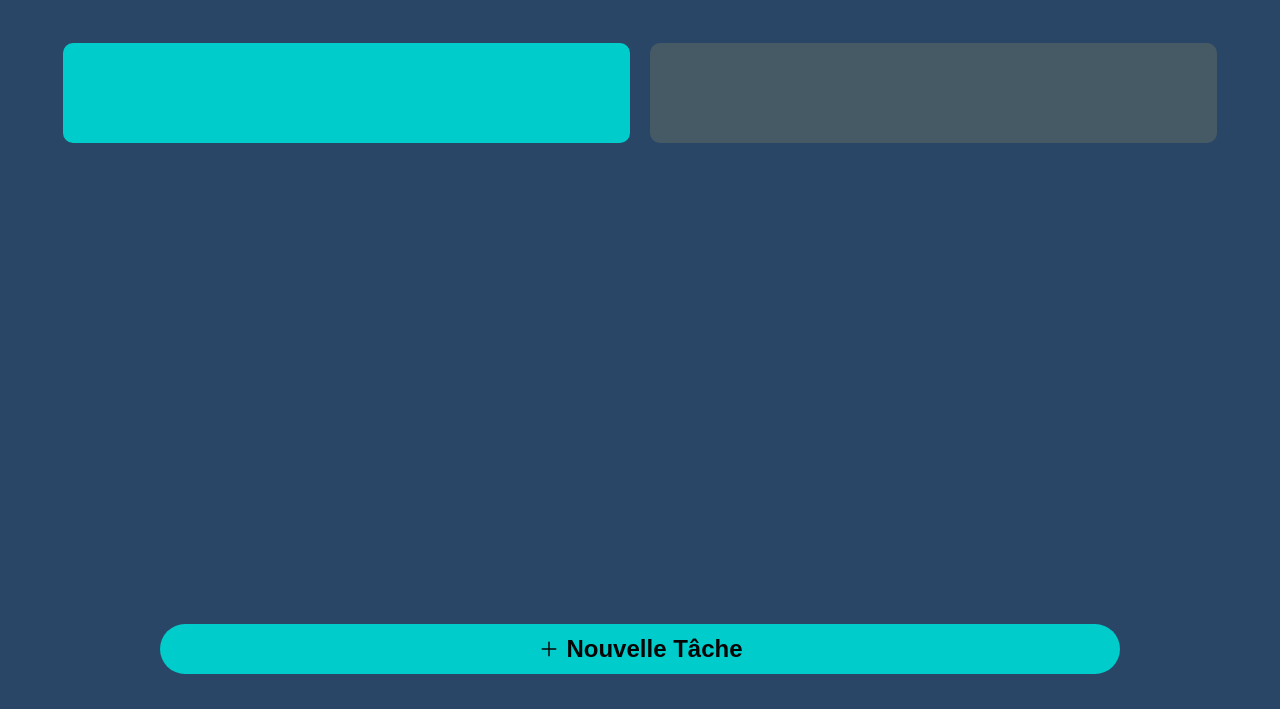
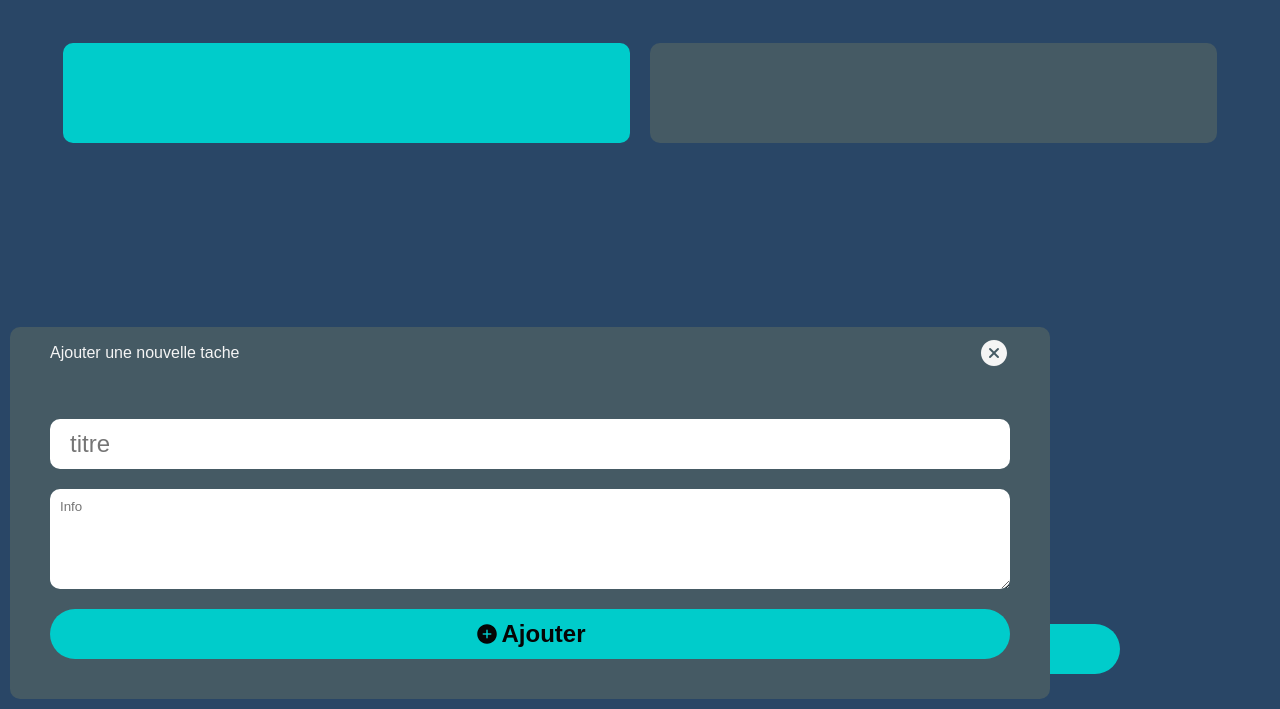
Before and after one commit to BlackJr-Git/Task-Manager, a plain HTML site: page index.html in a window 1280 px wide. Shown: the part 91-800 px from the top of the page. Drawn offline with nearby package versions, Linux system fonts and the light colour scheme; a web font is replaced by a local one.

Commit message:
add : quit addTask boutton

```diff
--- a/app.js
+++ b/app.js
@@ -6,19 +6,25 @@ const filterOption = document.querySelector(".filter-task");
 
 const nouvelleTache = document.getElementById("newtask");
 const inputForm = document.querySelector(".add-Task");
+const btnQuitAddTask = document.getElementById("quit-add-task");
 
 // LISTENERS
 taskButton.addEventListener("click", addTask);
+
 todoList.addEventListener("click", deleteCheck);
 // filterOption.addEventListener("input", filterTask);
 
 nouvelleTache.addEventListener("click", showInputTaskForm);
 
+btnQuitAddTask.addEventListener("click", function () {
+  inputForm.classList.add("display-none");
+});
+
 // FUNCTIONS
 
 function showInputTaskForm(e) {
   e.preventDefault();
-  inputForm.style.display = "block" ;
+  inputForm.classList.remove("display-none");
 }
 
 function addTask(event) {
--- a/index.html
+++ b/index.html
@@ -76,6 +76,10 @@
     </section>
 
     <div class="add-Task">
+        <header>
+            <p>Ajouter une nouvelle tache</p>
+            <ion-icon id="quit-add-task" name="close-circle"></ion-icon>
+        </header>
         <form>
             <input type="text" class="task-input input" placeholder="titre">
             <textarea class="Task-info" placeholder="Info" name="" id="" cols="30" rows="7"></textarea>
--- a/style.css
+++ b/style.css
@@ -216,7 +216,12 @@ footer button {
   bottom: 0;
   margin-bottom: 10px;
 
-  display: none;
+  display: flex;
+  flex-direction: column;
+  align-items: center;
+
+
+  /* display: none; */
 }
 
 .Task-info {
@@ -227,3 +232,19 @@ footer button {
   border-radius: 10px;
   padding: 10px;
 }
+
+.add-Task header{
+    display: flex;
+    align-items: center;
+    justify-content: space-between;
+    margin: 10px;
+    width: 75vw ;
+}
+
+.add-Task header ion-icon{
+    font-size: 32px;
+}
+
+.display-none{
+    display: none;
+}
```
